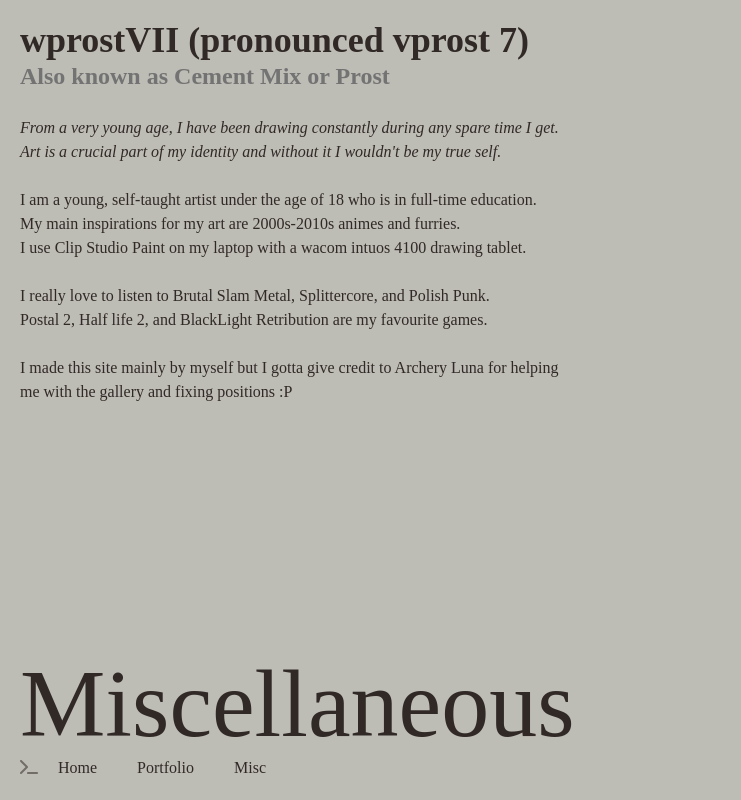
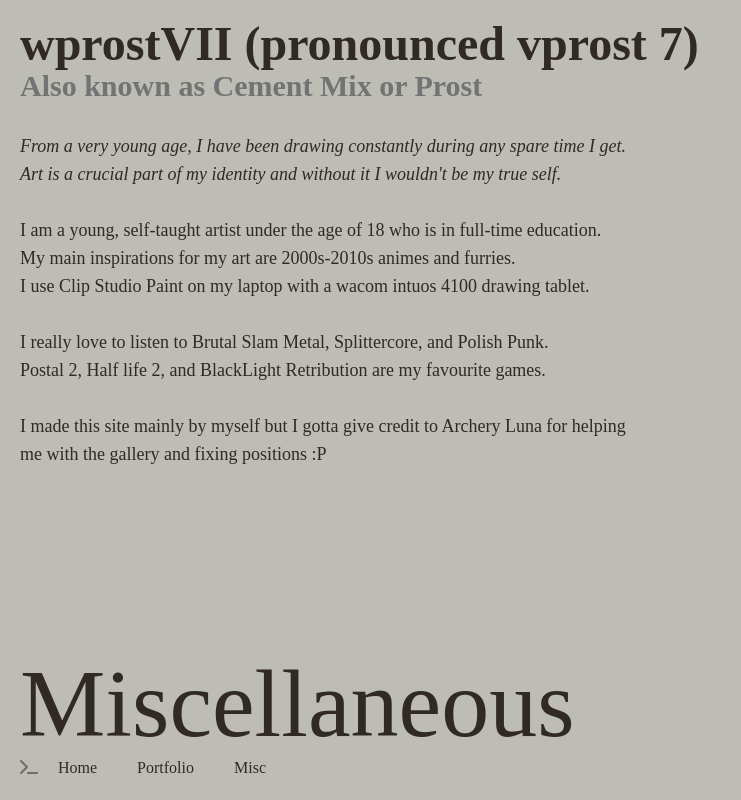
Before and after one commit to wprostVII/portfolio-website, a Next.js app: page /misc in a window 1280 px wide. Shown: the whole page, without its empty margins (0-741 px from the left). Built offline with nearby package versions, Linux system fonts and the light colour scheme.

Commit message:
changed text size

```diff
--- a/src/app/misc/page.tsx
+++ b/src/app/misc/page.tsx
@@ -21,9 +21,9 @@ const page = () => {
             animate={{opacity: 1}}
             transition={{duration: 0.5, ease: "easeInOut"}}>
             <div className="absolute p-5 font-['Comfortaa']">
-            <h2 className="text-4xl font-black font-['UbuntuL']">wprostVII (pronounced vprost 7)</h2>
-            <h2 className="text-2xl font-bold text-muted-foreground font-['UbuntuL']">Also known as Cement Mix or Prost</h2>
-            <p><br/>
+            <h2 className="text-5xl font-black font-['UbuntuL']">wprostVII (pronounced vprost 7)</h2>
+            <h2 className="text-3xl font-bold text-muted-foreground font-['UbuntuL']">Also known as Cement Mix or Prost</h2>
+            <p className="text-lg"><br/>
             <i>From a very young age, I have been drawing constantly during any spare time I get.<br/>
             Art is a crucial part of my identity and without it I wouldn't be my true self.</i><br/><br/>
 
```
